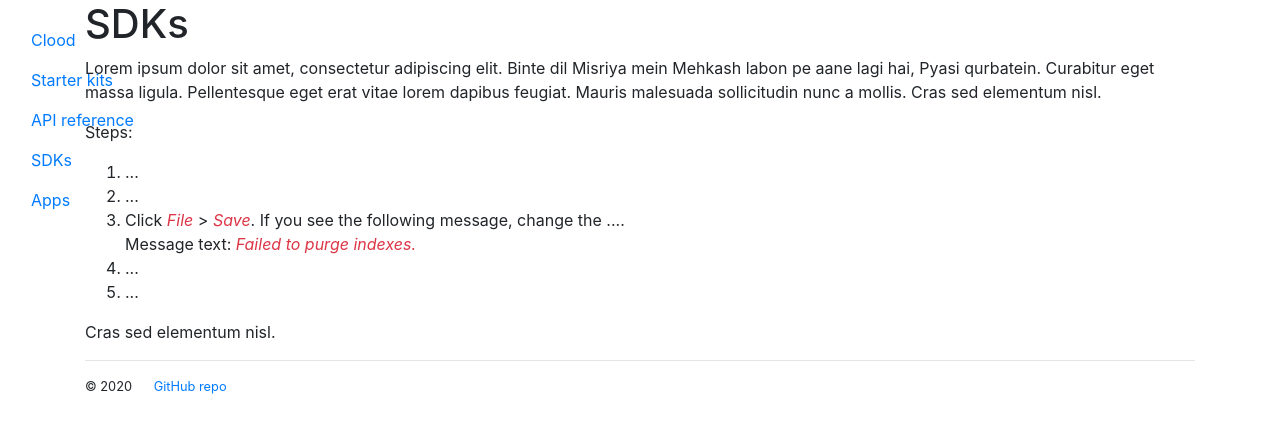
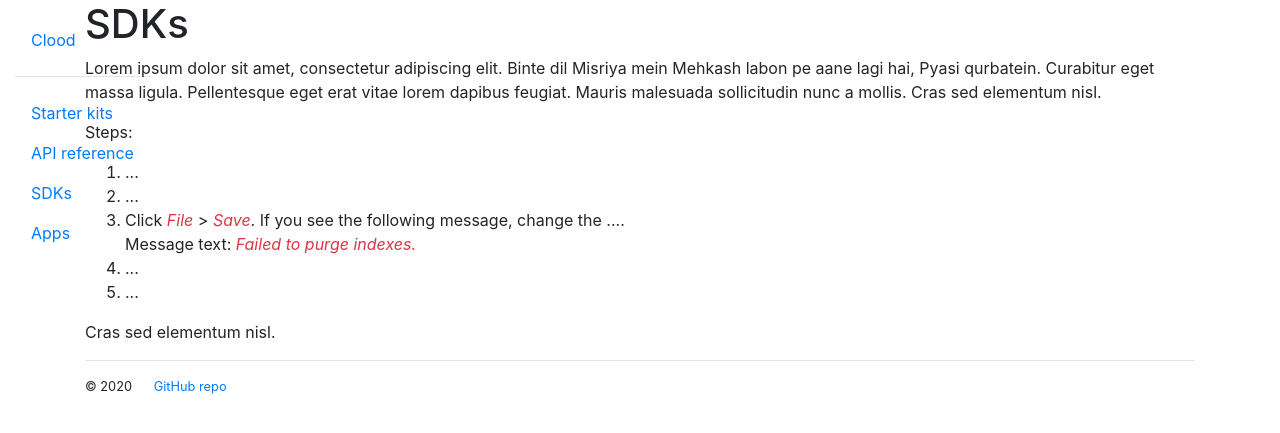
Before and after one commit to AninditaBasu/docs-as-code, a Jekyll site: the page built from topics/page3.html, in a window 1280 px wide. Shown: the top 433 px of the page. Built offline with Jekyll 4.4.1, drawn with Linux system fonts in a browser that asks for light colours.

Commit message:
style and text updates

```diff
--- a/_layouts/default.html
+++ b/_layouts/default.html
@@ -56,6 +56,7 @@
 		<a class="nav-link active" href="{{ "index.html" | absolute_url }}">Clood</a>
 		</span>
 		</li>
+		<li class="nav-item"><hr/></li>
         <li class="nav-item"><a class="nav-link" href="{{ "/topics/page1.html" | absolute_url }}">Starter kits</a></li>
 		<li class="nav-item"><a class="nav-link" href="{{ "/topics/page2.html" | absolute_url }}">API reference</a></li>
 		<li class="nav-item"><a class="nav-link" href="{{ "/topics/page3.html" | absolute_url }}">SDKs</a></li>
```
Also changed, not shown: README.md.
